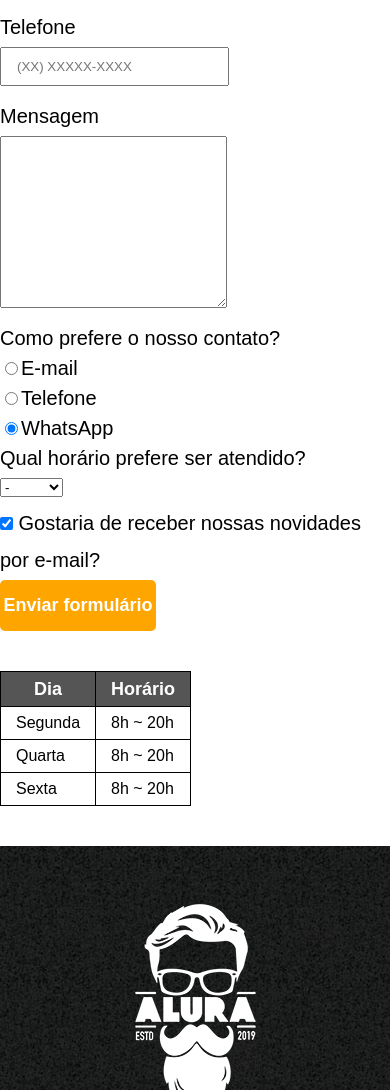
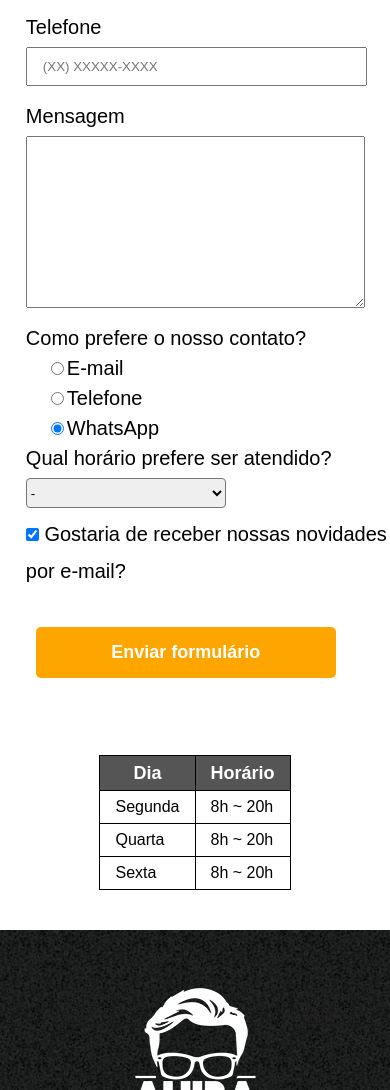
Before and after one commit to odanielbispo/aluraFrontEnd, a plain HTML site: page 06 - HTML - Projeto Barbearia Alura/projeto/contato.html in a window 390 px wide. Shown: the part 516-1606 px from the top of the page. Drawn offline with Linux system fonts and the light colour scheme.

Commit message:
Primeiro Commit

```diff
--- a/06 - HTML - Projeto Barbearia Alura/projeto/contato.html
+++ b/06 - HTML - Projeto Barbearia Alura/projeto/contato.html
@@ -2,7 +2,7 @@
 <html lang="pt-br">
     <head>
         <meta charset="UTF-8">
-        <meta name="viewport">
+        <meta name="viewport" content="width=device-width">
         <title>Contato | Barbearia Alura</title>
         <link rel="stylesheet" href="css/reset.css">
         <link rel="stylesheet" href="css/style.css">
@@ -58,7 +58,7 @@
                 <input type="submit" value="Enviar formulário" class="enviar">
             </form>
 
-            <table>
+            <table class="horario">
                 <thead>
                     <tr>
                         <th>Dia</th>
--- a/06 - HTML - Projeto Barbearia Alura/projeto/css/style.css
+++ b/06 - HTML - Projeto Barbearia Alura/projeto/css/style.css
@@ -99,9 +99,9 @@ footer {
 }
 
 
-
 form {
     margin: 40px 0;
+    margin-left: 1.5%;
 }
 
 form label, form legend {
@@ -121,8 +121,15 @@ form label, form legend {
     margin: 20px 0;
 }
 
+
+fieldset select {
+    width: 200px;
+    height: 30px;
+    border-radius: 4px;
+}
+
 .enviar {
-    width: 40%;
+    width: 30%;
     padding: 15px 0;
     color: white;
     background: orange;
@@ -131,12 +138,12 @@ form label, form legend {
     border: none;
     border-radius: 5px;
     cursor: pointer;
+    margin-left: 1.5%;
 }
 
 .enviar:hover {
     background: darkorange;
     transition: 0.4s;
-    transform: scale(1.2);
 }
 
 .enviar:active {
@@ -145,6 +152,8 @@ form label, form legend {
 
 table {
     margin: 20px 0 40px;
+    margin-left: auto;
+    margin-right: auto;
 }
 
 thead {
@@ -158,6 +167,7 @@ td, th {
     border: 1px solid #000000;
     padding: 8px 15px;
 }
+
 /*css da página inicial*/
 .banner {
     width: 100%;
@@ -256,7 +266,7 @@ td, th {
 }
 
 @media screen and (max-width: 480px) {
-    .caixa, .principal, .conteudo-beneficios, .mapa-conteudo, .video {
+    .caixa, .principal, .conteudo-beneficios, .mapa-conteudo, .video, .produtos {
         width: auto;
     }
 
@@ -272,5 +282,43 @@ td, th {
         width: 100%;
     }
 
+    .produtos {
+        width: 100%;
+    }
 
+    .produtos li {
+        display: block;
+        text-align: center;
+        width: auto;
+        margin: 5% 1.5%;
+        padding: auto;
+        box-sizing: border-box;
+        border: 2px solid #000000;
+        border-radius: 10px;
+    }
+
+    .input-padrao {
+        width: 80%;
+        margin-left: 20px;
+    }
+
+    form label, form fieldset {
+        margin-left: 20px;
+    }
+
+    fieldset select {
+        width: 200px;
+        height: 30px;
+        border-radius: 4px;
+    }
+
+    .enviar {
+        width: 300px;
+        margin: 9.5% 30px;
+    }
+
+    .horario {
+        margin-left: auto;
+        margin-right: auto;
+    }
 }
```
Also changed, not shown: 06 - HTML - Projeto Barbearia Alura/projeto/produtos.html (+1 -0 lines), 1 other file.
